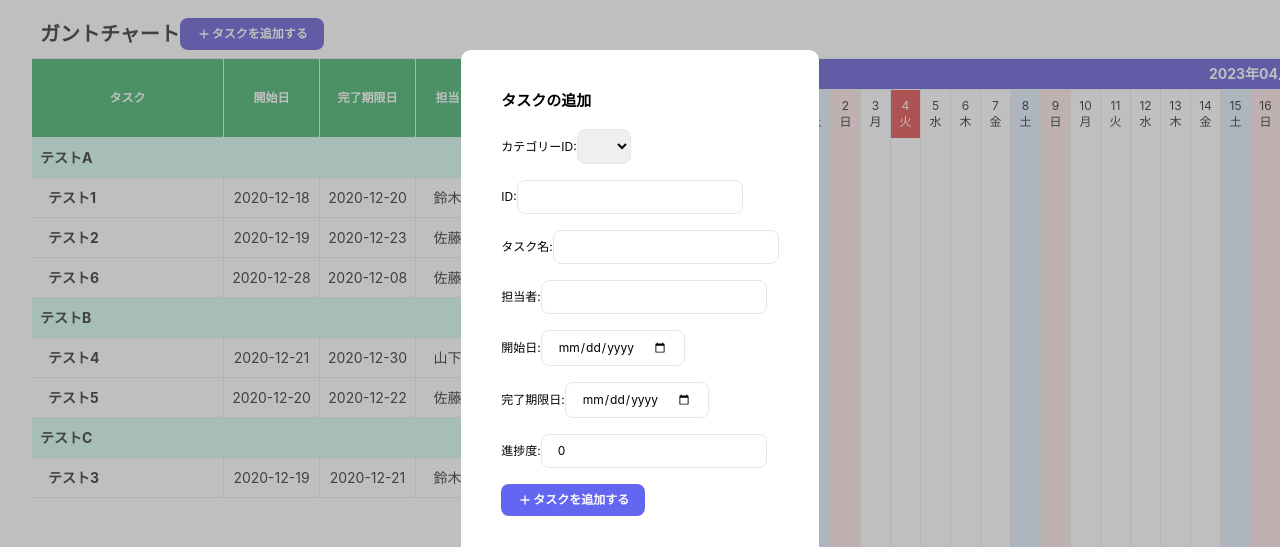
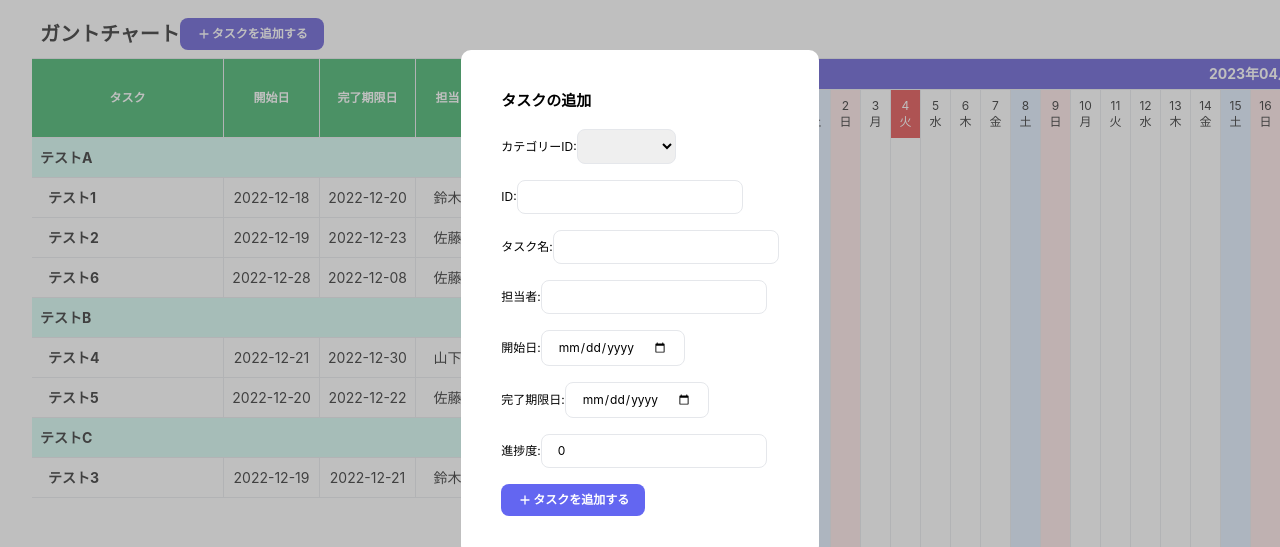
Before and after one commit to bduha184/vue3-gantt-chart, a Vue app: page / in a window 1280 px wide. Shown: the top 547 px of the page. Built offline with nearby package versions, Linux system fonts and the light colour scheme.

Commit message:
タスク追加

```diff
--- a/src/App.vue
+++ b/src/App.vue
@@ -34,7 +34,7 @@
                 class="text-xs border px-4 py-2 rounded-lg"
               >
                 <option
-                  v-for="category in categories"
+                  v-for="category in category_data"
                   :key="category.id"
                   :value="category.id"
                 >
@@ -121,6 +121,8 @@
 
 <script>
 import Carendar from "./components/Carendar.vue";
+import category_data from './data/categories.json';
+import task_data from './data/tasks.json';
 
 export default {
   name: "App",
@@ -130,6 +132,8 @@ export default {
   data() {
     return {
       show: false,
+      category_data,
+      task_data,
       form: {
         category_id:'',
         id: "",
@@ -146,7 +150,8 @@ export default {
       this.show = true;
     },
     saveTask(){
-      this.tasks.push(this.form);
+      console.log(this.task_data);
+      this.task_data.push(this.form);
       this.form = {};
       this.show = false
     }
--- a/src/data/tasks.json
+++ b/src/data/tasks.json
@@ -3,8 +3,8 @@
     "id": 1,
     "category_id": 1,
     "name": "テスト1",
-    "start_date": "2020-12-18",
-    "end_date": "2020-12-20",
+    "start_date": "2022-12-18",
+    "end_date": "2022-12-20",
     "incharge_user": "鈴木",
     "percentage": 100
   },
@@ -12,8 +12,8 @@
     "id": 2,
     "category_id": 1,
     "name": "テスト2",
-    "start_date": "2020-12-19",
-    "end_date": "2020-12-23",
+    "start_date": "2022-12-19",
+    "end_date": "2022-12-23",
     "incharge_user": "佐藤",
     "percentage": 90
   },
@@ -21,8 +21,8 @@
     "id": 3,
     "category_id": 3,
     "name": "テスト3",
-    "start_date": "2020-12-19",
-    "end_date": "2020-12-21",
+    "start_date": "2022-12-19",
+    "end_date": "2022-12-21",
     "incharge_user": "鈴木",
     "percentage": 40
   },
@@ -30,8 +30,8 @@
     "id": 4,
     "category_id": 2,
     "name": "テスト4",
-    "start_date": "2020-12-21",
-    "end_date": "2020-12-30",
+    "start_date": "2022-12-21",
+    "end_date": "2022-12-30",
     "incharge_user": "山下",
     "percentage": 60
   },
@@ -39,8 +39,8 @@
     "id": 5,
     "category_id": 2,
     "name": "テスト5",
-    "start_date": "2020-12-20",
-    "end_date": "2020-12-22",
+    "start_date": "2022-12-20",
+    "end_date": "2022-12-22",
     "incharge_user": "佐藤",
     "percentage": 5
   },
@@ -48,8 +48,8 @@
     "id": 6,
     "category_id": 1,
     "name": "テスト6",
-    "start_date": "2020-12-28",
-    "end_date": "2020-12-08",
+    "start_date": "2022-12-28",
+    "end_date": "2022-12-08",
     "incharge_user": "佐藤",
     "percentage": 0
   }
```
